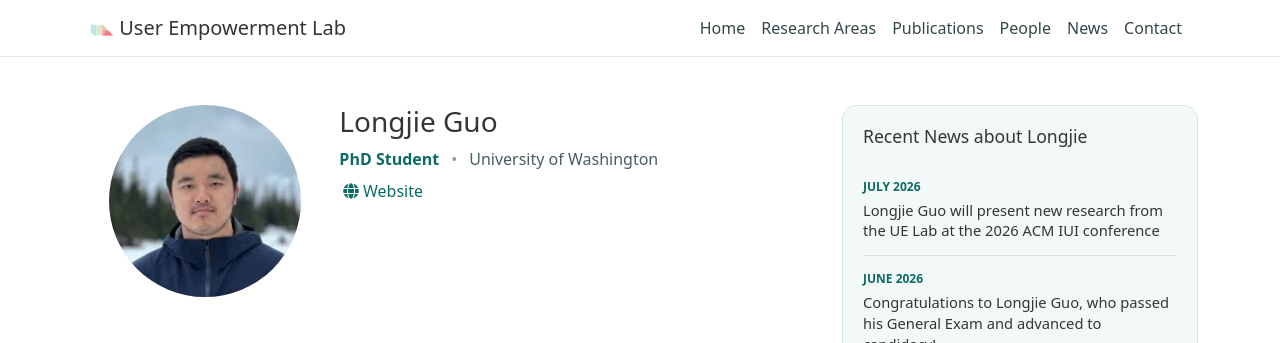
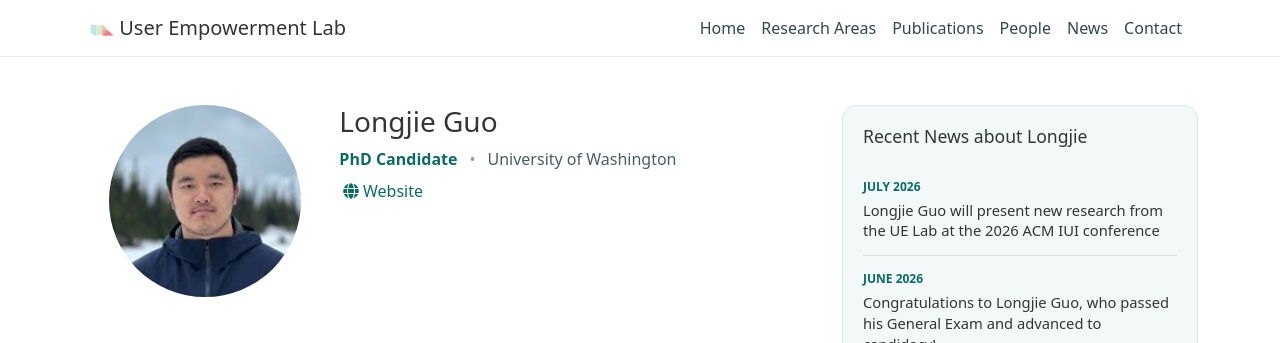
Before and after one commit to uelab/uelab-website, a Jekyll site: the page built from docs/_people/longjie-guo.md, in a window 1280 px wide and 900 px high. Shown: the top 343 px of the window. Built offline with Jekyll 4.4.1, drawn with Linux system fonts in a browser that asks for light colours.

Commit message:
Update status for Longjie Guo; add Sanjna Sikka; update display for undergrads

```diff
--- a/docs/_includes/people-list.html
+++ b/docs/_includes/people-list.html
@@ -46,7 +46,10 @@
 
             {% include people-card-grid.html header="PhD Advisees" values=phd-alumni %}
             {% include people-card-grid.html header="Graduate Research Assistants" values=grad-alumni %}
-            {% include people-columns.html header="Undergraduate Research Assistants" values=undergrad-alumni %}
+        </section>
+        <section class="people-section">
+            <h2 class="list-subtitle">Past and Present Undergraduate Research Assistants</h2>
+            {% include people-columns.html values=undergrad-alumni %}
         </section>
     </div>
 </section>
--- a/docs/_people/longjie-guo.md
+++ b/docs/_people/longjie-guo.md
@@ -3,12 +3,12 @@ layout: person
 first-name: Longjie
 name: Longjie Guo
 role: PhD Student
-status: student
+status: candidate
 graduation-year: 2029
 department: Information School
 image: longjieguo.jpg
 institution: University of Washington
-title: PhD Student
+title: PhD Candidate
 website: https://longjieguo.github.io/
 research-areas: [dark-patterns, human-ai, smartphone-overuse]
 ---
```
Also changed, not shown: docs/_people/sanjna-sikka.md (added, +10 -0 lines).
